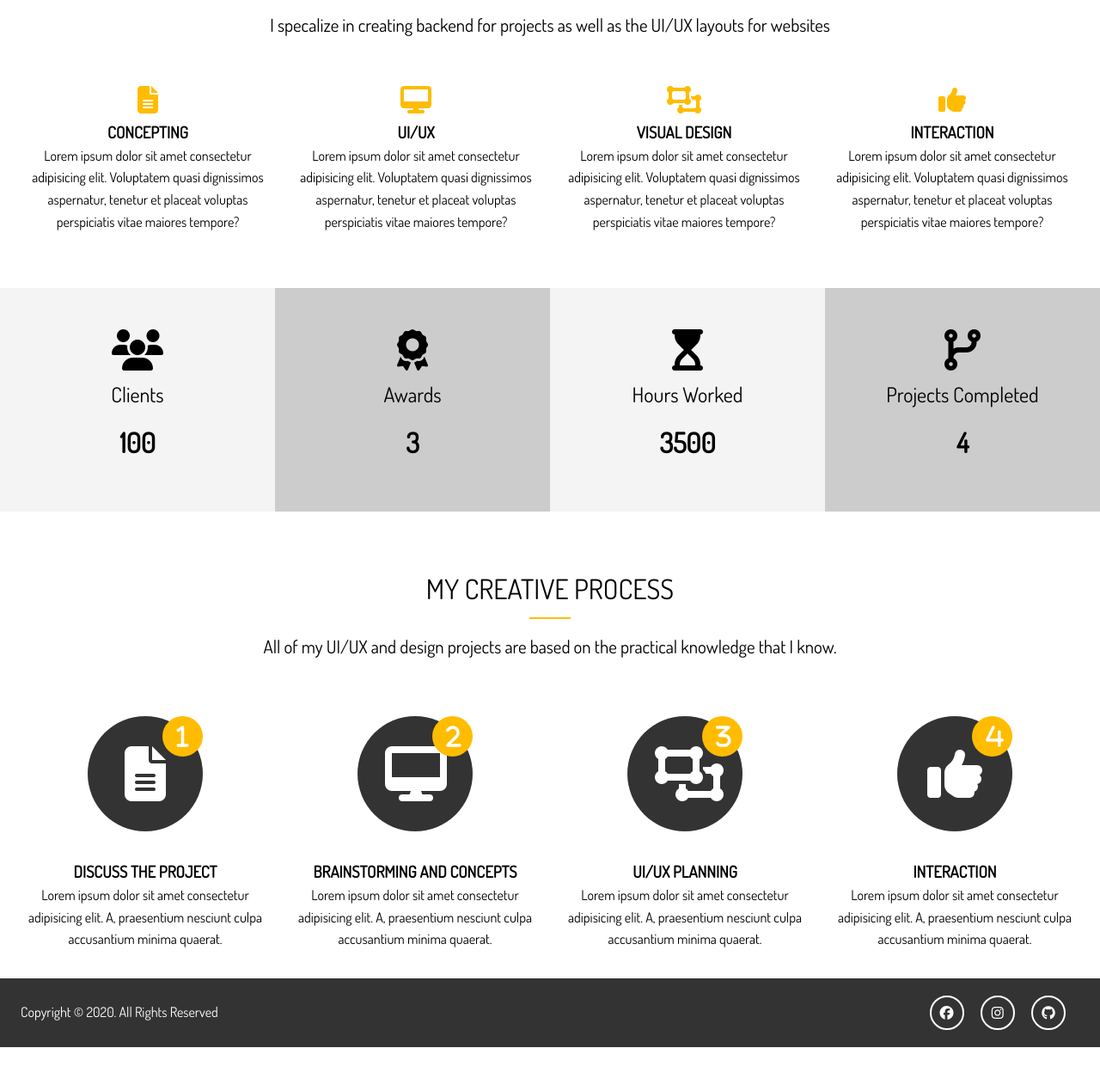
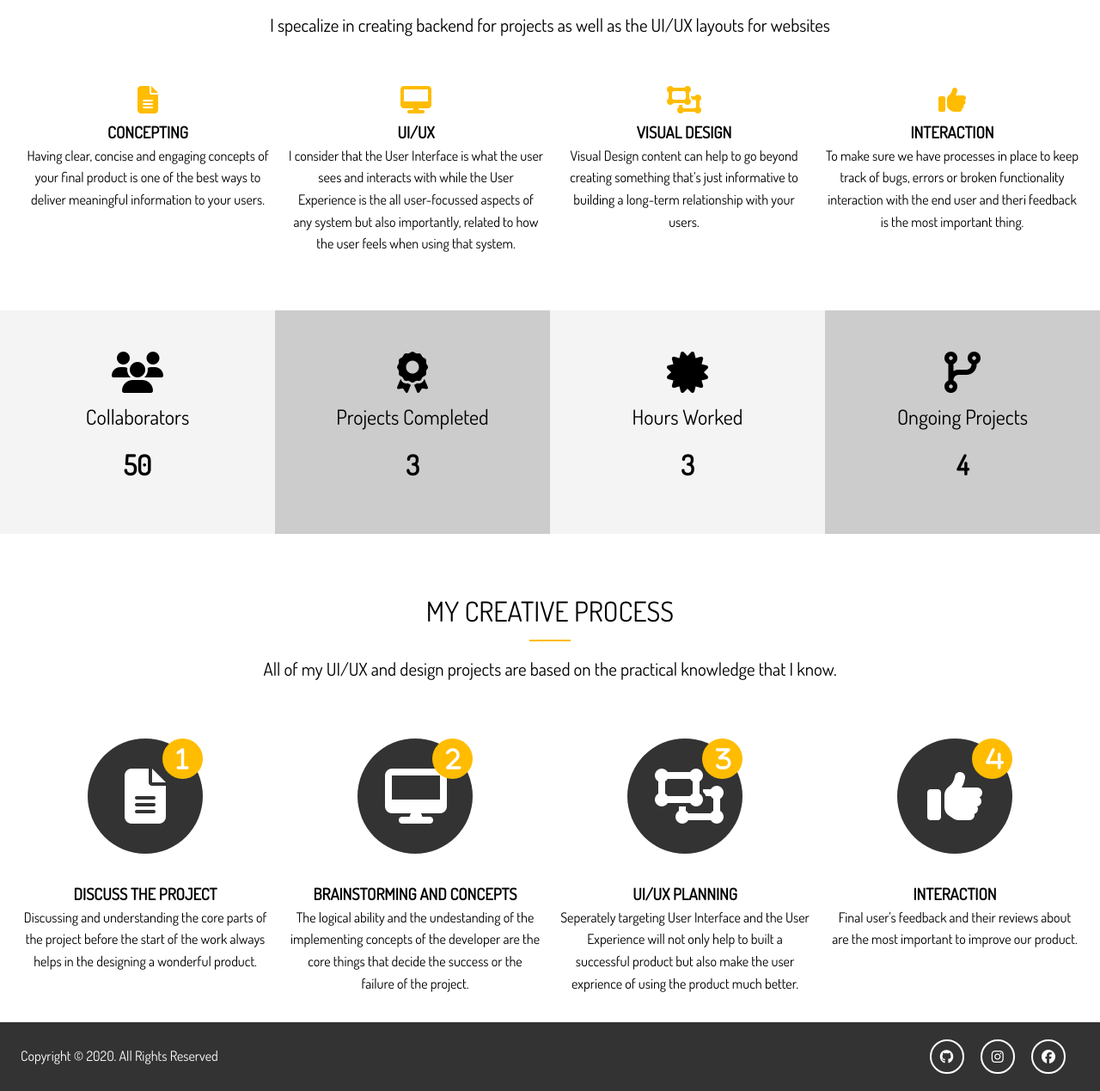
Before and after one commit to shubhamlatkar/shubham-latkar.github.io, a website built with Parcel: page index.html in a window 1280 px wide. Shown: the part 896-2165 px from the top of the page at 86% size. Before the commit the page ends 2114 px from the top, so only its background shows below. Built offline with nearby package versions, Linux system fonts and the light colour scheme.

Commit message:
content changes

```diff
--- a/index.html
+++ b/index.html
@@ -66,36 +66,37 @@
             <i class="fas fa-file-alt fa-2x"></i>
             <h3>Concepting</h3>
             <p>
-              Lorem ipsum dolor sit amet consectetur adipisicing elit.
-              Voluptatem quasi dignissimos aspernatur, tenetur et placeat
-              voluptas perspiciatis vitae maiores tempore?
+              Having clear, concise and engaging concepts of your final product
+              is one of the best ways to deliver meaningful information to your
+              users.
             </p>
           </div>
           <div>
             <i class="fas fa-desktop fa-2x"></i>
             <h3>UI/UX</h3>
             <p>
-              Lorem ipsum dolor sit amet consectetur adipisicing elit.
-              Voluptatem quasi dignissimos aspernatur, tenetur et placeat
-              voluptas perspiciatis vitae maiores tempore?
+              I consider that the User Interface is what the user sees and
+              interacts with while the User Experience is the all user-focussed
+              aspects of any system but also importantly, related to how the
+              user feels when using that system.
             </p>
           </div>
           <div>
             <i class="fas fa-object-ungroup fa-2x"></i>
             <h3>Visual Design</h3>
             <p>
-              Lorem ipsum dolor sit amet consectetur adipisicing elit.
-              Voluptatem quasi dignissimos aspernatur, tenetur et placeat
-              voluptas perspiciatis vitae maiores tempore?
+              Visual Design content can help to go beyond creating something
+              that’s just informative to building a long-term relationship with
+              your users.
             </p>
           </div>
           <div>
             <i class="fas fa-thumbs-up fa-2x"></i>
             <h3>Interaction</h3>
             <p>
-              Lorem ipsum dolor sit amet consectetur adipisicing elit.
-              Voluptatem quasi dignissimos aspernatur, tenetur et placeat
-              voluptas perspiciatis vitae maiores tempore?
+              To make sure we have processes in place to keep track of bugs,
+              errors or broken functionality interaction with the end user and
+              theri feedback is the most important thing.
             </p>
           </div>
         </div>
@@ -109,28 +110,28 @@
         <div>
           <ul>
             <li><i class="fas fa-users fa-3x"></i></li>
-            <li class="stats-title">Clients</li>
-            <li class="stats-number">100</li>
+            <li class="stats-title">Collaborators</li>
+            <li class="stats-number">50</li>
           </ul>
         </div>
         <div>
           <ul>
             <li><i class="fas fa-award fa-3x"></i></li>
-            <li class="stats-title">Awards</li>
+            <li class="stats-title">Projects Completed</li>
             <li class="stats-number">3</li>
           </ul>
         </div>
         <div>
           <ul>
-            <li><i class="fas fa-hourglass-start fa-3x"></i></li>
+            <li><i class="fas fa-certificate fa-3x"></i></li>
             <li class="stats-title">Hours Worked</li>
-            <li class="stats-number">3500</li>
+            <li class="stats-number">3</li>
           </ul>
         </div>
         <div>
           <ul>
             <li><i class="fas fa-code-branch fa-3x"></i></li>
-            <li class="stats-title">Projects Completed</li>
+            <li class="stats-title">Ongoing Projects</li>
             <li class="stats-number">4</li>
           </ul>
         </div>
@@ -155,8 +156,9 @@
             <div class="clr"></div>
             <h3>Discuss the project</h3>
             <p>
-              Lorem ipsum dolor sit amet consectetur adipisicing elit. A,
-              praesentium nesciunt culpa accusantium minima quaerat.
+              Discussing and understanding the core parts of the project before
+              the start of the work always helps in the designing a wonderful
+              product.
             </p>
           </div>
           <div>
@@ -166,8 +168,9 @@
             <div class="clr"></div>
             <h3>Brainstorming and concepts</h3>
             <p>
-              Lorem ipsum dolor sit amet consectetur adipisicing elit. A,
-              praesentium nesciunt culpa accusantium minima quaerat.
+              The logical ability and the undestanding of the implementing
+              concepts of the developer are the core things that decide the
+              success or the failure of the project.
             </p>
           </div>
           <div>
@@ -177,8 +180,9 @@
             <div class="clr"></div>
             <h3>UI/UX Planning</h3>
             <p>
-              Lorem ipsum dolor sit amet consectetur adipisicing elit. A,
-              praesentium nesciunt culpa accusantium minima quaerat.
+              Seperately targeting User Interface and the User Experience will
+              not only help to built a successful product but also make the user
+              exprience of using the product much better.
             </p>
           </div>
           <div>
@@ -188,8 +192,8 @@
             <div class="clr"></div>
             <h3>Interaction</h3>
             <p>
-              Lorem ipsum dolor sit amet consectetur adipisicing elit. A,
-              praesentium nesciunt culpa accusantium minima quaerat.
+              Final user's feedback and their reviews about are the most
+              important to improve our product.
             </p>
           </div>
         </div>
@@ -202,9 +206,15 @@
       <div class="footer-content container">
         <p>Copyright &copy; 2020. All Rights Reserved</p>
         <div class="social">
-          <i class="fab fa-facebook"></i>
-          <i class="fab fa-instagram"></i>
-          <i class="fab fa-github"></i>
+          <a href="https://github.com/shubhamlatkar" target="_blank"
+            ><i class="fab fa-github"></i
+          ></a>
+          <a href="https://www.instagram.com/shubhamlatkar" target="_blank">
+            <i class="fab fa-instagram"></i
+          ></a>
+          <a href="https://www.facebook.com/shubham.latkar.1/" target="_blank"
+            ><i class="fab fa-facebook"></i
+          ></a>
         </div>
       </div>
     </footer>
--- a/scss/style.scss
+++ b/scss/style.scss
@@ -357,7 +357,7 @@ img {
     justify-content: space-between;
     height: 5rem;
     align-items: center;
-    .social .fab {
+    .social a .fab{
       margin-right: 1rem;
       border:2px solid #fff;
       border-radius: 50%;
@@ -366,8 +366,10 @@ img {
       line-height: 20px;
       text-align: center;
       padding: 0.5rem;
+      color: #fff;
 
       &:hover {
+        color: $dark-color;
         background: $main-color;
       }
     }
```
Also changed, not shown: dist/css/style.css.
